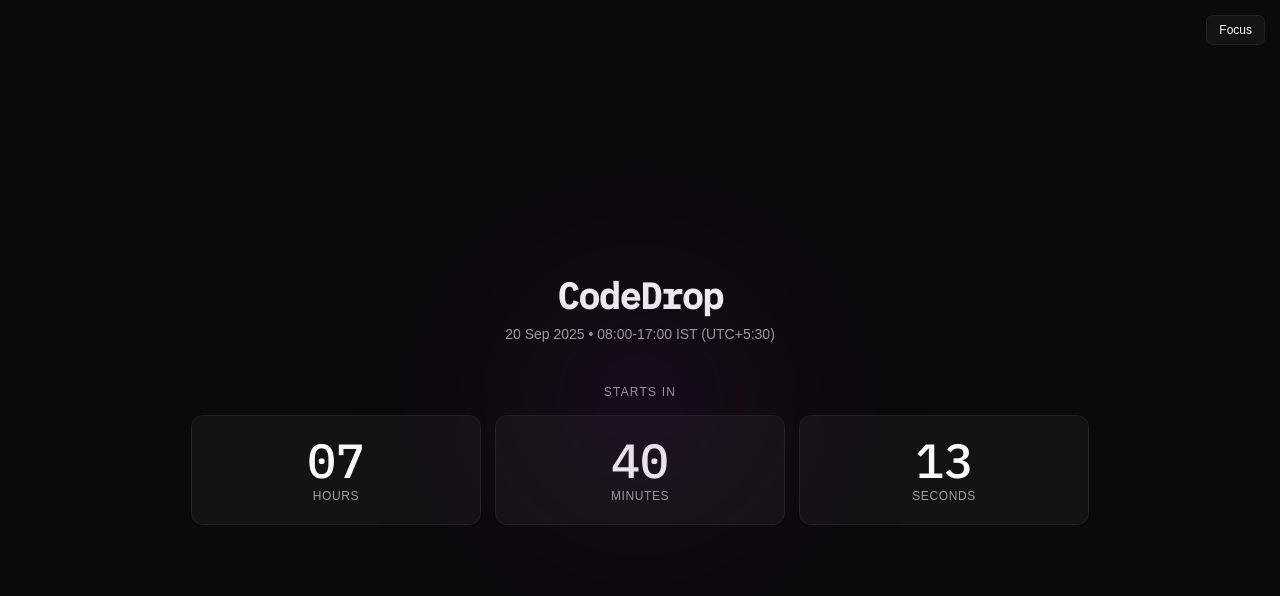
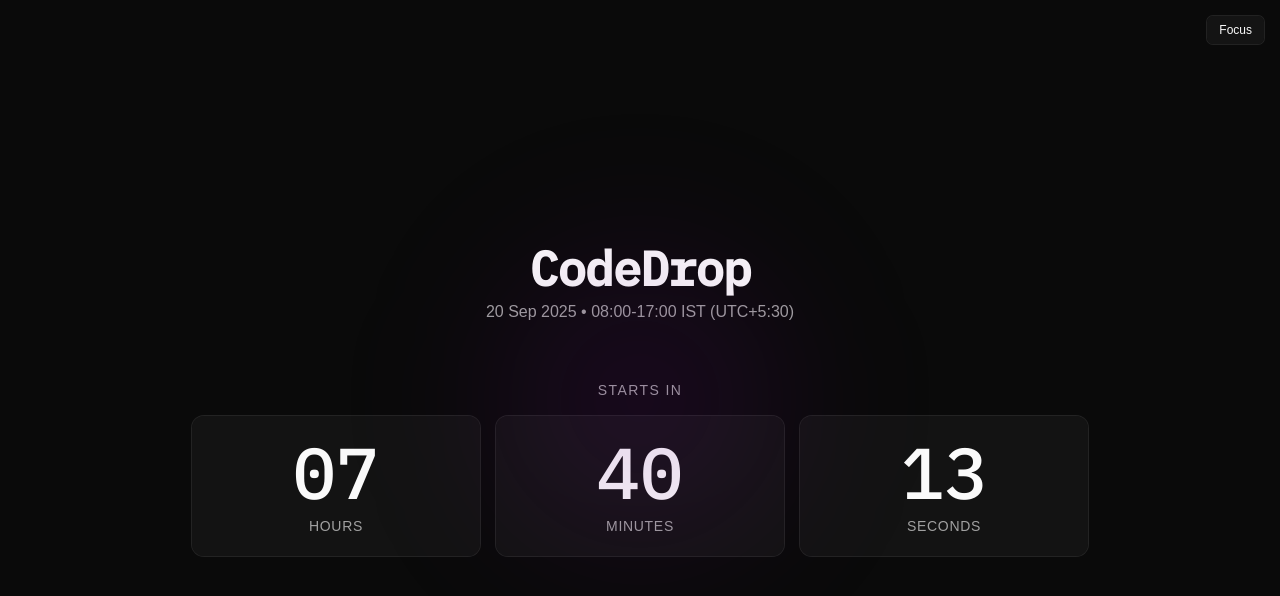
Before and after one commit to Mozilla-Club-IIT/codedrop-countdown, a Svelte app: page / in a window 1280 px wide. Shown: the top 596 px of the page. Built offline with nearby package versions, Linux system fonts and the light colour scheme.

Commit message:
feat: bigger font sizes

```diff
--- a/src/App.svelte
+++ b/src/App.svelte
@@ -59,17 +59,19 @@
 
 	<div class="w-full max-w-4xl">
 		<div class="group-data-focused:fade-out">
-			<h1 class="text-center font-mono text-3xl font-semibold tracking-tight sm:text-4xl">
+			<h1
+				class="text-center font-mono text-3xl font-semibold tracking-tight sm:text-4xl xl:text-5xl"
+			>
 				CodeDrop
 			</h1>
-			<p class="mt-2 text-center text-sm text-neutral-400">
+			<p class="mt-2 text-center text-sm text-neutral-400 xl:text-base">
 				20 Sep 2025 • 08:00-17:00 IST (UTC+5:30)
 			</p>
 		</div>
 
-		<section class="mt-10">
+		<section class="mt-10 xl:mt-14">
 			<p
-				class="text-center text-xs tracking-widest text-neutral-400 uppercase group-data-focused:fade-out"
+				class="text-center text-xs tracking-widest text-neutral-400 uppercase group-data-focused:fade-out xl:text-sm"
 			>
 				{label}
 			</p>
@@ -91,7 +93,7 @@
 							style={`width: ${progress}%`}
 						></div>
 					</div>
-					<div class="mt-2 flex justify-between text-[10px] text-neutral-500 sm:text-xs">
+					<div class="mt-2 flex justify-between text-[10px] text-neutral-500 sm:text-xs xl:text-sm">
 						<span>08:00 IST</span>
 						<span>17:00 IST</span>
 					</div>
@@ -111,9 +113,11 @@
 </main>
 
 {#snippet block(num: number, label: string)}
-	<div class="rounded-xl bg-neutral-900/70 p-4 text-center ring-1 ring-white/10 sm:p-5">
-		<div class="font-mono text-3xl tabular-nums sm:text-5xl">{pad(num)}</div>
-		<div class="mt-1 text-[10px] tracking-wider text-neutral-400 uppercase sm:text-xs">
+	<div
+		class="space-y-1 rounded-xl bg-neutral-900/70 p-4 text-center ring-1 ring-white/10 sm:p-5 xl:space-y-2"
+	>
+		<div class="font-mono text-3xl tabular-nums sm:text-5xl xl:text-7xl">{pad(num)}</div>
+		<div class="text-ssm tracking-wider text-neutral-400 uppercase sm:text-xs xl:text-sm">
 			{label}
 		</div>
 	</div>
--- a/src/app.css
+++ b/src/app.css
@@ -36,17 +36,15 @@
 
 @utility slide-up-delayed {
 	will-change: transform;
-	--tw-translate-y: calc(var(--spacing) * -12) /* -3rem = -48px */;
+	--tw-translate-y: --spacing(-12);
 	translate: var(--tw-translate-x) var(--tw-translate-y);
 	transition-duration: var(--transition-duration-emphasized);
 	transition-timing-function: var(--ease-emphasized-decelerate);
 	transition-delay: 100ms;
-}
 
-@property --violet-alpha {
-	syntax: "<number>";
-	inherits: false;
-	initial-value: 0.4;
+	@variant xl {
+		--tw-translate-y: --spacing(-25);
+	}
 }
 
 html {
```
